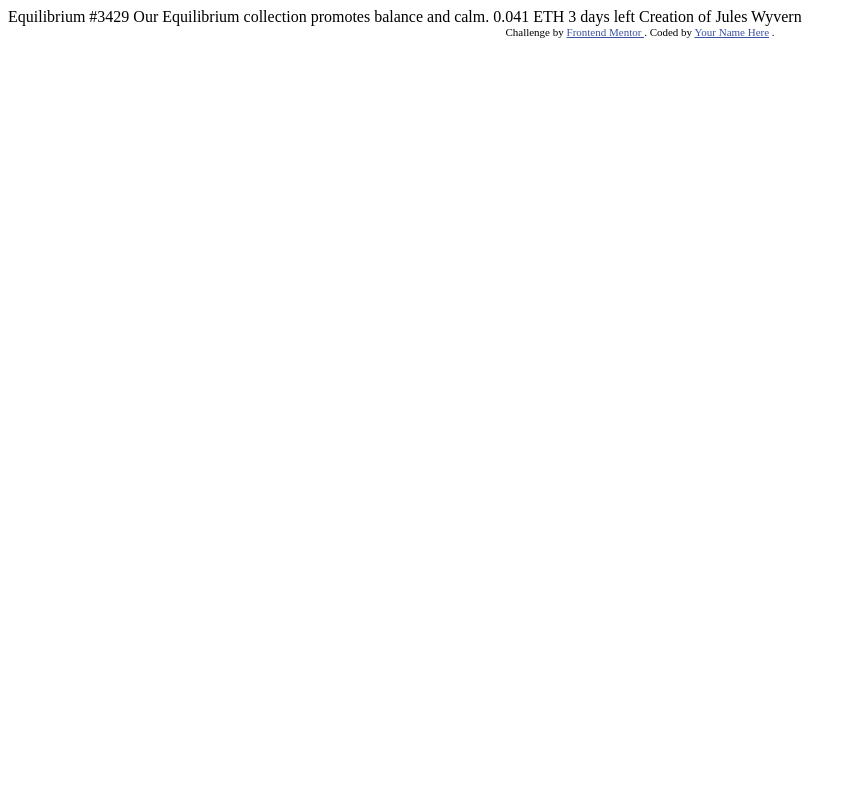
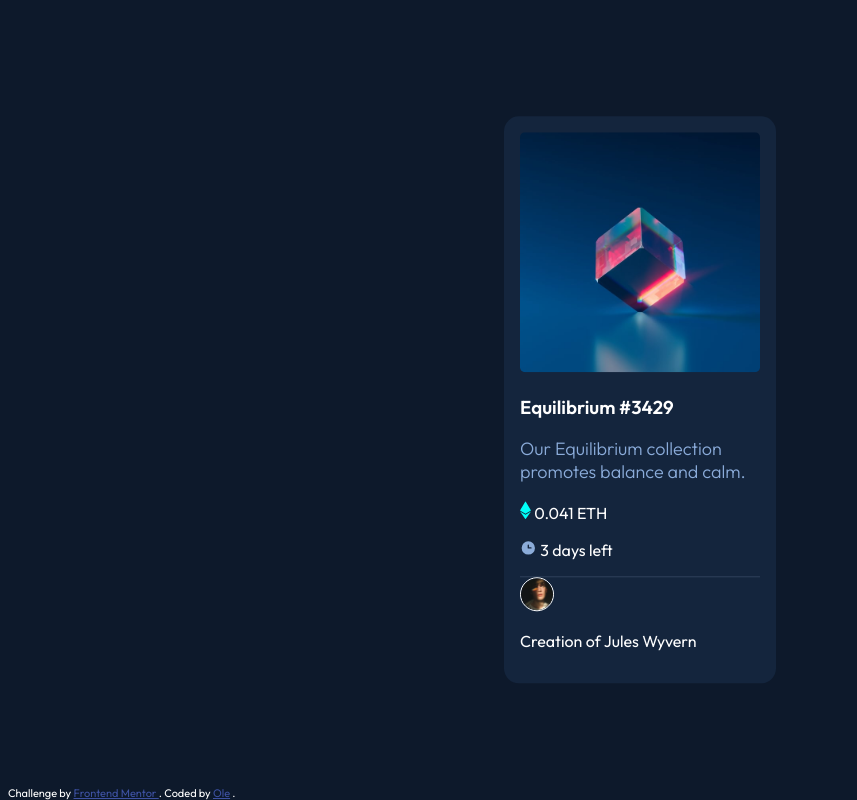
Before and after one commit to owi92/nft-preview-card-component-main, a plain HTML site: page index.html in a window 1280 px wide. Shown: the whole page, without its empty margins (0-857 px from the left). Drawn offline with Linux system fonts and the light colour scheme.

Commit message:
wip:structure html and add css

```diff
--- a/index.html
+++ b/index.html
@@ -12,14 +12,48 @@
       href="./images/favicon-32x32.png"
     />
 
-    <title>Frontend Mentor | NFT preview card component</title>
-
     <!-- CSS-STYLES -->
     <link rel="stylesheet" href="style.css" />
+
+    <title>Frontend Mentor | NFT preview card component</title>
   </head>
+
   <body>
-    Equilibrium #3429 Our Equilibrium collection promotes balance and calm.
-    0.041 ETH 3 days left Creation of Jules Wyvern
+    <div class="container">
+      <div class="image-container">
+        <img class="main-img" src="images/image-equilibrium.jpg" alt="" />
+
+        <img src="images/icon-view.svg" alt="" class="eye-img hidden" />
+      </div>
+
+      <h3>Equilibrium #3429</h3>
+
+      <p class="description">
+        Our Equilibrium collection promotes balance and calm.
+      </p>
+
+      <div class="spec-row">
+        <p>
+          <img src="images/icon-ethereum.svg" alt="" />
+          0.041 ETH
+        </p>
+
+        <p class="right-col">
+          <img src="images/icon-clock.svg" alt="" />
+          3 days left
+        </p>
+      </div>
+
+      <div class="divider"></div>
+
+      <div class="footer">
+        <img class="avatar-img" src="images/image-avatar.png" alt="" />
+
+        <p>
+          Creation of Jules Wyvern
+        </p>
+      </div>
+    </div>
 
     <div class="attribution">
       Challenge by
@@ -27,7 +61,7 @@
         Frontend Mentor
       </a>
       . Coded by
-      <a href="#">Your Name Here</a>
+      <a href="#">Ole</a>
       .
     </div>
   </body>
--- a/style.css
+++ b/style.css
@@ -1,4 +1,82 @@
+@import url('https://fonts.googleapis.com/css2?family=Outfit:wght@300;400;600&display=swap');
+
+/* GLOBAL */
+body {
+  font-family: 'Outfit', sans-serif;
+  background-color: hsl(217, 54%, 11%);
+  color: hsl(0, 0%, 100%);
+}
+
+/* TYPOGRAPHY */
+
+.description {
+  font-size: 18px;
+  font-weight: 300;
+  color: hsl(215, 51%, 70%);
+}
+
+/* LAYOUT */
+.container {
+  background-color: hsl(216, 50%, 16%);
+  width: 15rem;
+  padding: 1em;
+  border-radius: 15px;
+
+  margin: 0;
+  position: absolute;
+  top: 50%;
+  left: 50%;
+  -ms-transform: translate(-50%, -50%);
+  transform: translate(-50%, -50%);
+}
+
+.spec-row {
+  padding: 0;
+}
+
+.right-col {
+}
+
+.divider {
+  border: none;
+  border-bottom: 1.5px solid hsl(215, 32%, 27%);
+}
+
+/* IMAGES */
+.image-container {
+  position: relative;
+}
+.main-img {
+  border-radius: 5px;
+  width: 100%;
+}
+
+.eye-img {
+  position: absolute;
+  top: 50%;
+  left: 50%;
+  -ms-transform: translate(-50%, -50%);
+  transform: translate(-50%, -50%);
+}
+
+.hidden {
+  display: none;
+}
+
+.main-img:hover + .hidden {
+  display: block;
+}
+
+.avatar-img {
+  width: 2em;
+  border-radius: 100%;
+  border: 1px solid hsl(0, 0%, 100%);
+}
+
+/* ATTRIBUTION FOOTER */
 .attribution {
+  position: absolute;
+  bottom: 0;
   font-size: 11px;
   text-align: center;
 }
```
